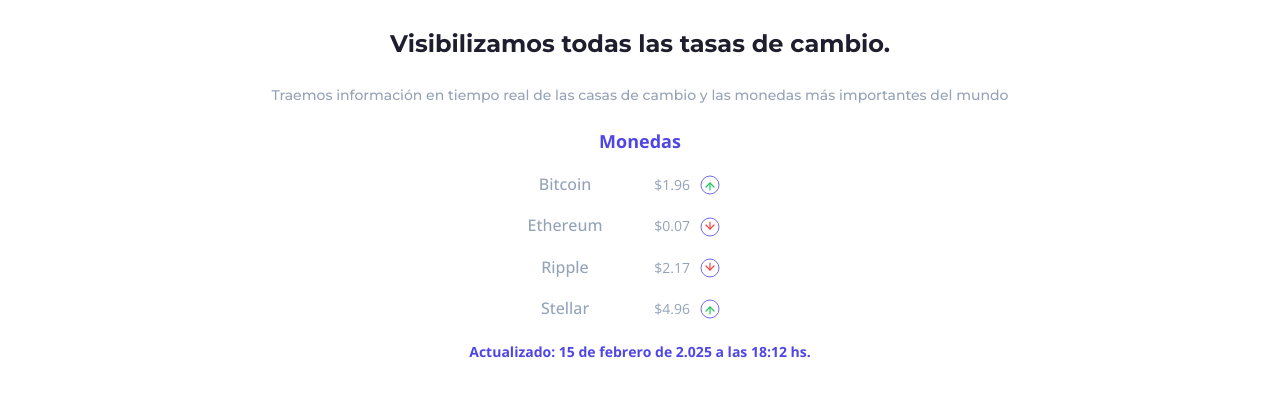
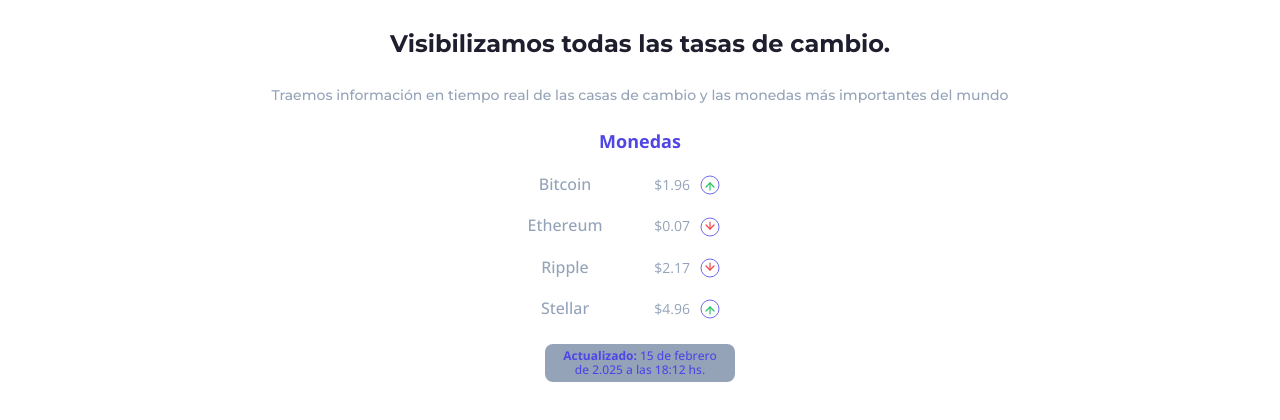
Before and after one commit to jcenrique1317/responsiveDesign, a plain HTML site: page index.html in a window 1280 px wide. Shown: the part 702-1122 px from the top of the page. Drawn offline with nearby package versions, Linux system fonts and the light colour scheme.

Commit message:
finalizando estilos de tablas de monedas

```diff
--- a/index.html
+++ b/index.html
@@ -94,7 +94,7 @@
                     </div>
 
                     <div class="currency-table-date">
-                        <p> <b> Actualizado: 15 de febrero de 2.025 a las 18:12 hs.</b></p>
+                        <p> <b> Actualizado: </b> 15 de febrero de 2.025 a las 18:12 hs.</p>
                     </div>
 
                 </div>
--- a/scss/style.scss
+++ b/scss/style.scss
@@ -248,11 +248,24 @@ main{
             }
 
             .currency-table-date{
+                display: inline-block;
+                width: auto;
+                max-width: 190px;
+                margin: 15px auto 0;
+                font-size: 1.4rem;
+                padding: 5px 10px;
+                background-color: $secondary-text ;
+                border-radius: 8px;
+                text-align: center;
                 p{
-                    margin-top: 15px;
-                    font-size: 1.4rem;
+                    display: block;
+                    font-size: 1.2rem;
+                    line-height: 1.4rem;
                     color: $secondary-color;
+                    margin: 0;
+                    padding: 0;
                 }
+
             }
         }
     }
```
Also changed, not shown: css/style.css, 1 other file.
